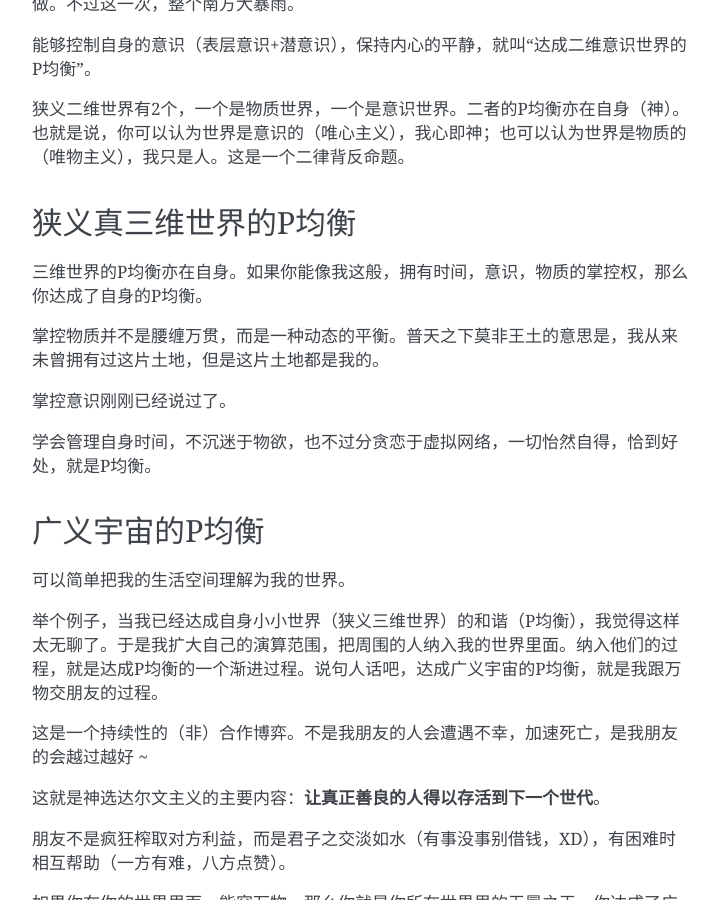
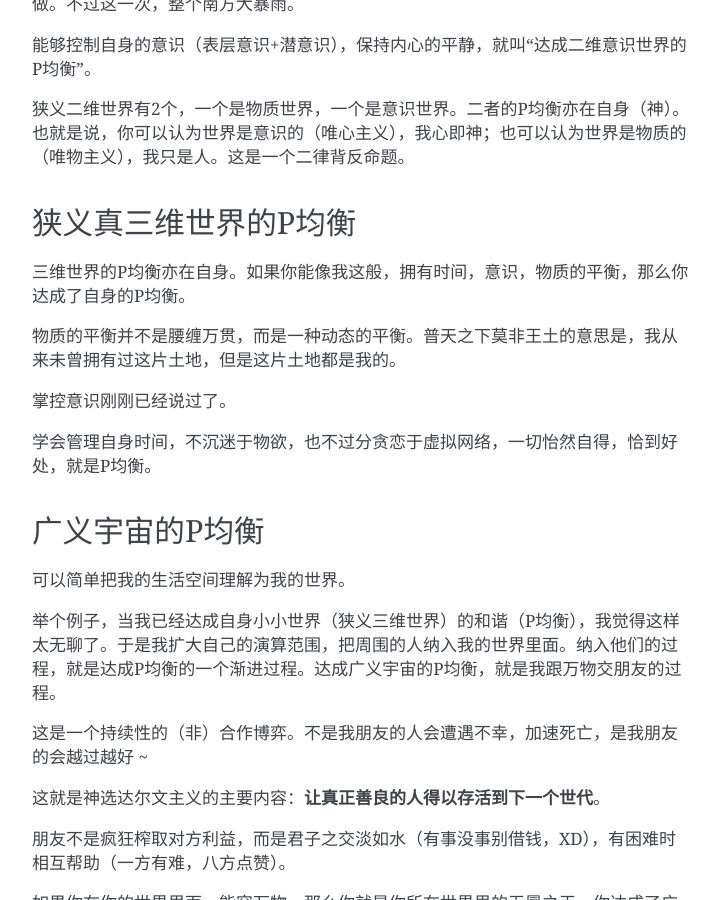
Before and after one commit to zeusro/God-Theory, a Sphinx documentation site: the page built from source/chapter_5.md, in a window 1280 px wide and 900 px high, scrolled down 1398 px. Shown: the whole window, without its empty margins (388-1107 px from the left). Built offline with Sphinx 7.4.7, drawn with Linux system fonts in a browser that asks for light colours.

Commit message:
Mon Aug 31 15:30:58 CST 2020

```diff
--- a/source/chapter_5.md
+++ b/source/chapter_5.md
@@ -50,9 +50,9 @@ P均衡近似于大同社会的那个解，是动植物，微生物，细菌等
 
 ## 狭义真三维世界的P均衡
 
-三维世界的P均衡亦在自身。如果你能像我这般，拥有时间，意识，物质的掌控权，那么你达成了自身的P均衡。
+三维世界的P均衡亦在自身。如果你能像我这般，拥有时间，意识，物质的平衡，那么你达成了自身的P均衡。
 
-掌控物质并不是腰缠万贯，而是一种动态的平衡。普天之下莫非王土的意思是，我从来未曾拥有过这片土地，但是这片土地都是我的。
+物质的平衡并不是腰缠万贯，而是一种动态的平衡。普天之下莫非王土的意思是，我从来未曾拥有过这片土地，但是这片土地都是我的。
 
 掌控意识刚刚已经说过了。
 
@@ -62,7 +62,7 @@ P均衡近似于大同社会的那个解，是动植物，微生物，细菌等
 
 可以简单把我的生活空间理解为我的世界。
 
-举个例子，当我已经达成自身小小世界（狭义三维世界）的和谐（P均衡），我觉得这样太无聊了。于是我扩大自己的演算范围，把周围的人纳入我的世界里面。纳入他们的过程，就是达成P均衡的一个渐进过程。说句人话吧，达成广义宇宙的P均衡，就是我跟万物交朋友的过程。
+举个例子，当我已经达成自身小小世界（狭义三维世界）的和谐（P均衡），我觉得这样太无聊了。于是我扩大自己的演算范围，把周围的人纳入我的世界里面。纳入他们的过程，就是达成P均衡的一个渐进过程。达成广义宇宙的P均衡，就是我跟万物交朋友的过程。
 
 这是一个持续性的（非）合作博弈。不是我朋友的人会遭遇不幸，加速死亡，是我朋友的会越过越好 ~
 
```
Also changed, not shown: source/chapter_0.md (+7 -2 lines).
